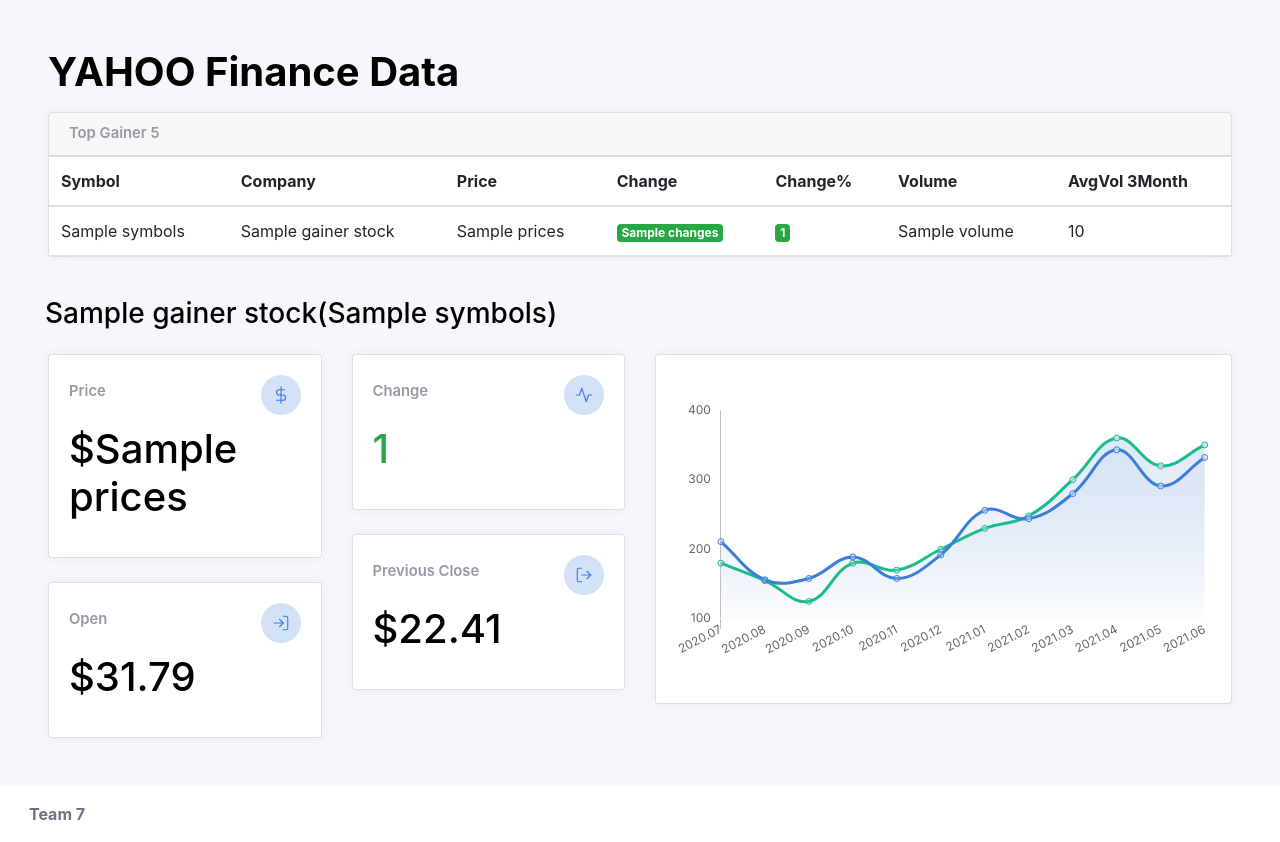
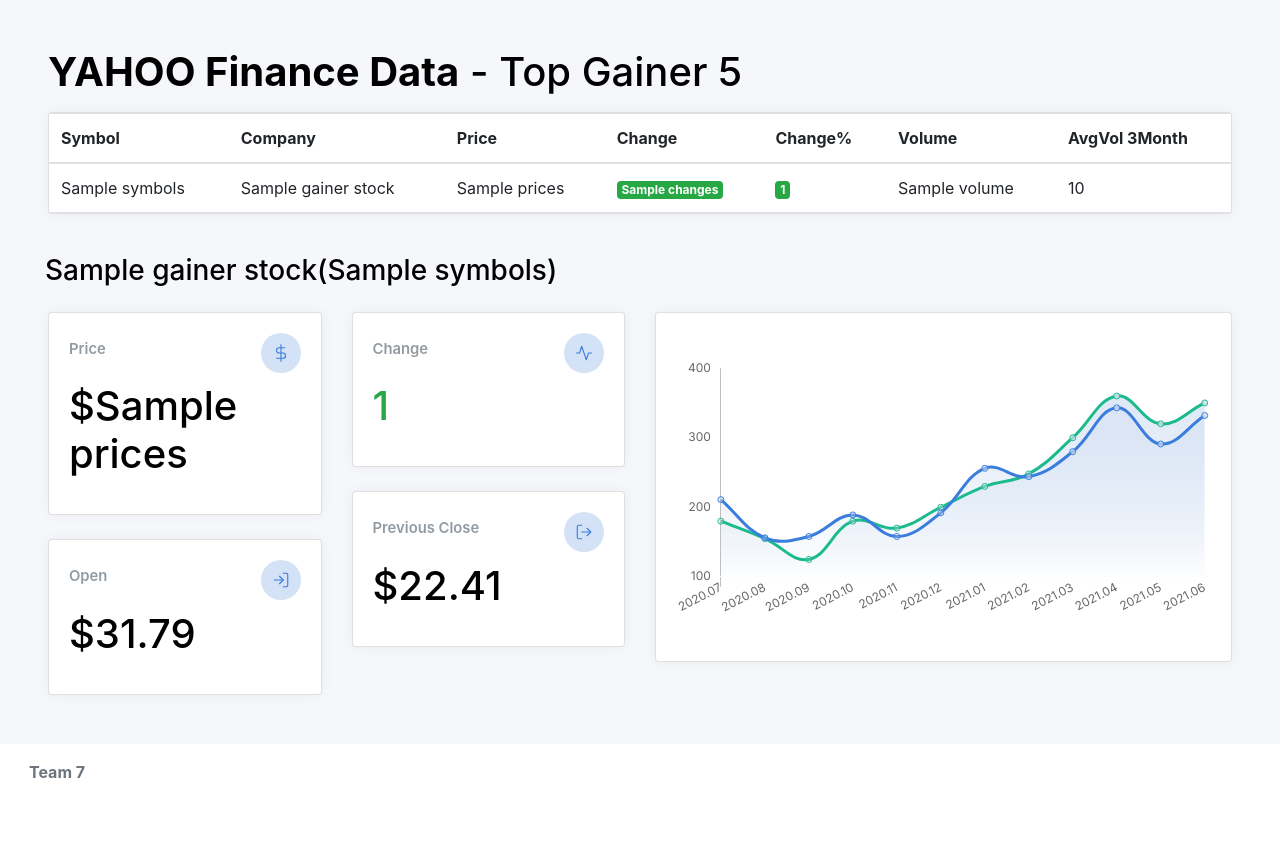
Before and after one commit to Hz114/StockDataAnalysis, a Django app: template StockDataAnalysisApp/templates/main.html in a window 1280 px wide. After the commit the page ends 778 px from the top, so only its background shows below. Run offline with Django 3.2, Linux system fonts and the light colour scheme; the template is opened without the code that fills it: most values are stand-ins (such as "Sample title", 1, 10 or a date in 2020); some libraries are stand-ins or nearby versions.

Commit message:
merge DD

```diff
--- a/StockDataAnalysisApp/templates/main.html
+++ b/StockDataAnalysisApp/templates/main.html
@@ -26,14 +26,11 @@
 		<div class="main">
 			<main class="content">
 				<div class="container-fluid p-0">
-					<h1 class="h1 mb-3"><strong>YAHOO Finance Data</strong></h1>
+					<h1 class="h1 mb-3"><strong>YAHOO Finance Data</strong> - Top Gainer 5</h1>
 					<div class="row">
 						<div class="col-12 col-lg-12 col-xxl-12 d-flex">
 							<div class="card flex-fill">
-								<div class="card-header">
 
-									<h5 class="card-title mb-0">Top Gainer 5</h5>
-								</div>
 								<table class="table table-hover my-0">
 									<thead>
 										<tr>
```
